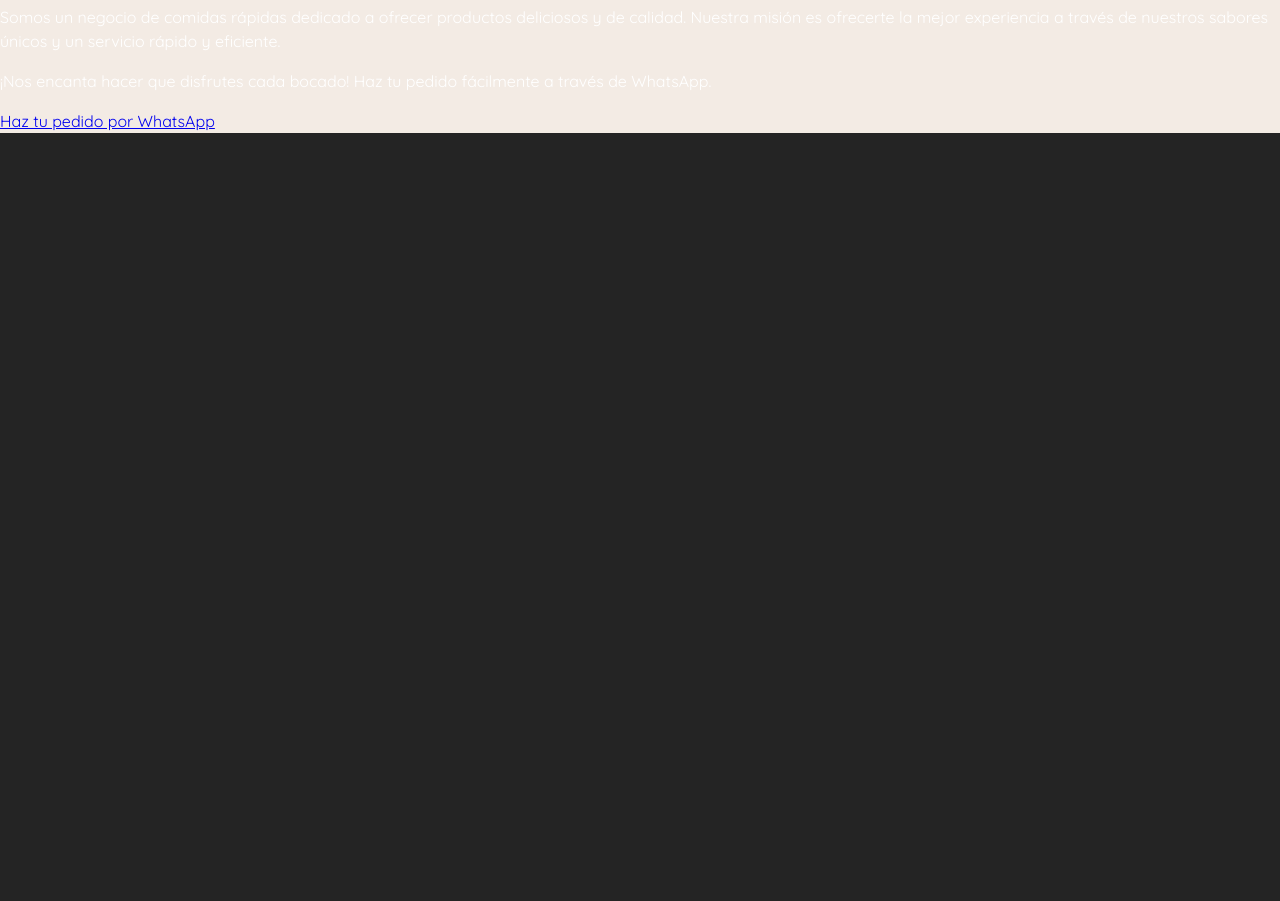
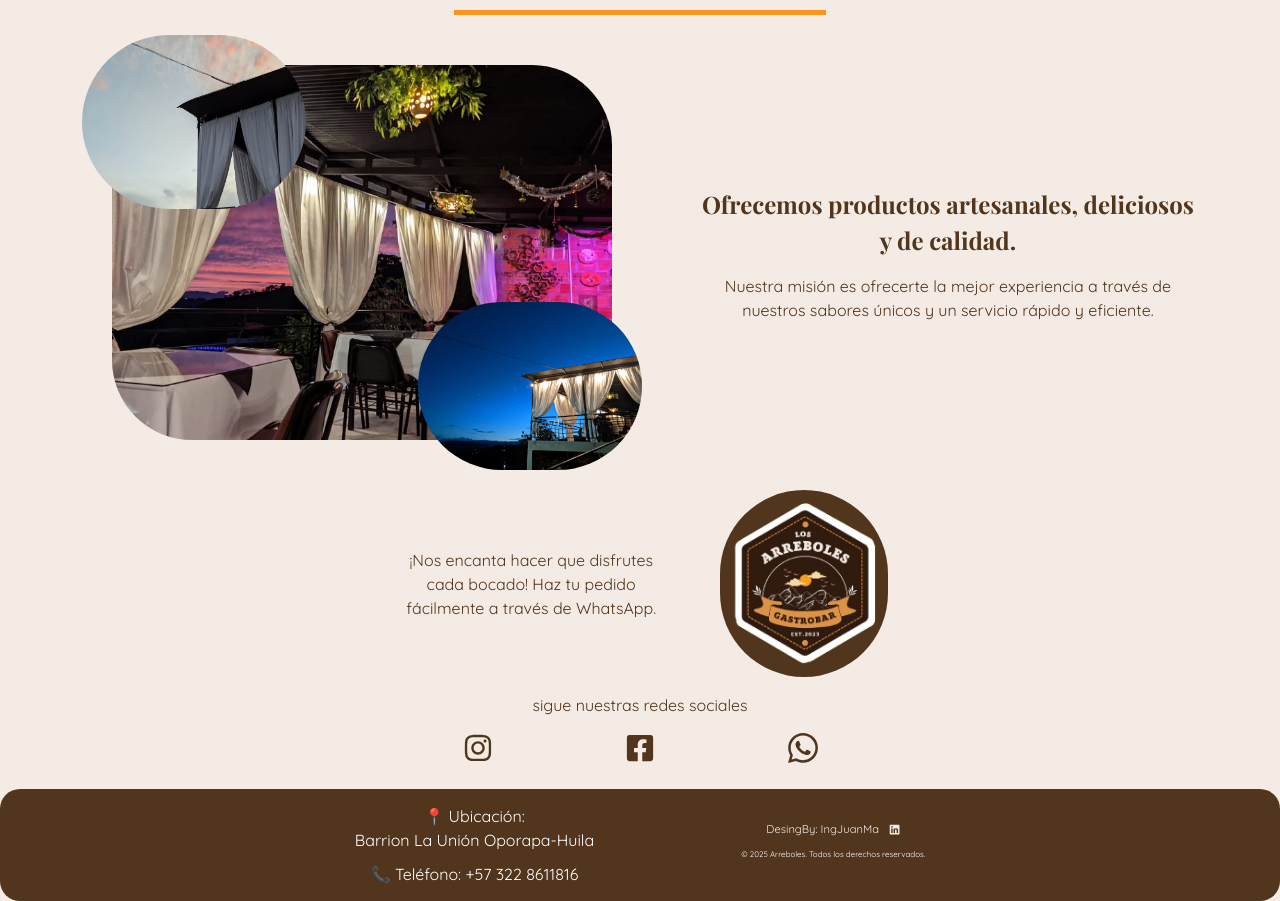
Before and after one commit to IngJuanMa/Arreboles-WebSite, a React (Vite) app: page / in a window 1280 px wide. Shown: the part 1812-2713 px from the top of the page. Before the commit the page ends 1945 px from the top, so only its background shows below. Built offline with nearby package versions, Linux system fonts and the light colour scheme; a web font is replaced by a local one.

Commit message:
proyecto final version dos

```diff
--- a/src/App.jsx
+++ b/src/App.jsx
@@ -48,6 +48,7 @@ function App() {
         </motion.div>}
       </AnimatePresence>
       <Nosotros />
+      <Footer/>
     </>
   );
 }
--- a/src/Components/CardProduct/index.jsx
+++ b/src/Components/CardProduct/index.jsx
@@ -23,7 +23,7 @@ const CardProduct = ({ id, nombre, ingredientes, precio, imagen }) => {
             agregarAlCarrito({ id, nombre, precio: PrecionUnitario, cantidad: Contador, imagen });
             SetContador(1);
             // Mostrar mensaje de agregado
-            setMensajeAgregado(`${nombre} agregado al carrito 🛒`);
+            setMensajeAgregado(`${nombre} agregado al carrito ✅`);
 
             // Ocultar mensaje después de 2 segundos
             setTimeout(() => setMensajeAgregado(""), 2000);
--- a/src/Components/Carrito/Carrito.css
+++ b/src/Components/Carrito/Carrito.css
@@ -78,7 +78,7 @@
     gap: 10px;
     box-sizing: border-box;
     position: absolute;
-    bottom: 18px;
+    bottom: 25px;
     width: 90%;
 }
 .formulario h3{
--- a/src/Components/Footer/Footer.css
+++ b/src/Components/Footer/Footer.css
@@ -1,9 +1,26 @@
 footer{
+    display: flex;
+    flex-direction: column;
+    text-align: center;
     background: var(--color-marron);
     margin: 0%;
     padding: 5px;
+    font-family: var(--font-Monserrat);
+    align-items: center;
+    border-radius: 20px;
+}
+footer p{
+    margin: 10px;
 }
 
 .derecho{
     font-size: 0.5em;
 }
+
+@media (min-width:768px){
+    footer{
+        flex-direction: row;
+        justify-content: center;
+        gap: 10%;
+    }
+}
--- a/src/Components/Footer/index.jsx
+++ b/src/Components/Footer/index.jsx
@@ -1,12 +1,49 @@
 import "./Footer.css"
+import { FaLinkedin } from "react-icons/fa";
+import { motion } from "framer-motion";
+
+
+const lado = (delay) => {
+    return {
+        initial: {
+            x: "-100%",
+            opacity: 0,
+            hidden: "hidden",
+        },
+        animate: {
+            x: 0,
+            opacity: 1,
+            transition: {
+                duration: 0.3,
+                delay: delay,
+            },
+        },
+    };
+};
 
 const Footer = () => {
     return (
         <>
             <footer>
-                <p>📍 Ubicación: Barrion La Unión <br/> Oporapa-Huila</p>
-                <p>📞 Teléfono: +57 322 8611816</p>
-                <p className="derecho">© 2025 Arreboles. Todos los derechos reservados.</p>
+                <motion.div
+                    variants={lado(0.2)}
+                    initial="initial"
+                    whileInView="animate">
+                    <p>📍 Ubicación: <br /> Barrion La Unión  Oporapa-Huila</p>
+                    <p>📞 Teléfono: +57 322 8611816</p>
+                </motion.div>
+
+                <motion.div
+                    variants={lado(0.4)}
+                    initial="initial"
+                    whileInView="animate">
+                    <a
+                        href="https://www.linkedin.com/in/juan-manuel-castro-chavarro-9b0128262/" target="_blank" rel="noopener noreferrer"
+                        style={{ display: "flex", justifyContent: "center", alignItems: "center", gap: "10px", fontSize: "0.7em", textDecoration: "none", color: "var(--color-blanco)" }}>
+                        DesingBy: IngJuanMa < FaLinkedin />
+                    </a>
+                    <p className="derecho">© 2025 Arreboles. Todos los derechos reservados.</p>
+                </motion.div>
             </footer>
 
         </>
--- a/src/pages/Menu/Productos.css
+++ b/src/pages/Menu/Productos.css
@@ -157,6 +157,23 @@
     margin-bottom: 1px;
 }
 
+.mensaje {
+    position: fixed;
+    bottom: 10px;
+    left: 0%;
+    transform: translate(50%, -50%);
+    background-color: rgba(0, 0, 0, 0.8); /* Fondo oscuro semitransparente */
+    color: white;
+    padding: 15px 25px;
+    border-radius: 10px;
+    font-size: 20px;
+    text-align: center;
+    box-shadow: 0 4px 10px rgba(0, 0, 0, 0.3);
+    z-index: 1000; /* Asegura que esté encima de todo */
+    font-weight: bold;
+}
+
+
 @media (min-width:768px) {
     .destacados {
         grid-template-columns: 1fr 1fr 1fr 1fr;
--- a/src/pages/Nosotros/Contacto.jsx
+++ b/src/pages/Nosotros/Contacto.jsx
@@ -1,15 +1,174 @@
+import React from "react";
+import "./Nosotros.css"
+import { FaInstagram } from "react-icons/fa";
+import { FaFacebookSquare } from "react-icons/fa";
+import { ImWhatsapp } from "react-icons/im";
+import { motion } from "framer-motion";
 
 
+const lado = (delay) => {
+  return {
+    initial: {
+      x: "-100%",
+      opacity: 0,
+      hidden: "hidden",
+    },
+    animate: {
+      x: 0,
+      opacity: 1,
+      transition: {
+        duration: 0.3,
+        delay: delay,
+      },
+    },
+  };
+};
+
+const ladoiz = (delay) => {
+  return {
+    initial: {
+      x: "100%",
+      opacity: 0,
+      hidden: "hidden",
+    },
+    animate: {
+      x: 0,
+      opacity: 1,
+      transition: {
+        duration: 0.3,
+        delay: delay,
+      },
+    },
+  };
+};
+
+const Subir = (delay) => {
+  return {
+    initial: {
+      y: "100%",
+      opacity: 0,
+      hidden: "hidden",
+    },
+    animate: {
+      y: 0,
+      opacity: 1,
+      transition: {
+        duration: 0.3,
+        delay: delay,
+      },
+    },
+  };
+};
 
 function Nosotros() {
   return (
-    <section id="nosotros">
+    <section id="nosotros" className="S-nostros">
       <h1>Sobre Nosotros</h1>
-      <p>Somos un negocio de comidas rápidas dedicado a ofrecer productos deliciosos y de calidad. Nuestra misión es ofrecerte la mejor experiencia a través de nuestros sabores únicos y un servicio rápido y eficiente.</p>
-      <p>¡Nos encanta hacer que disfrutes cada bocado! Haz tu pedido fácilmente a través de WhatsApp.</p>
-      <a href="https://wa.me/1234567890" target="_blank" rel="noopener noreferrer">
-        Haz tu pedido por WhatsApp
-      </a>
+      <div className="border"></div>
+
+      <div className="C-uno">
+        <div style={{ display: "flex", alignItems: "center", justifyContent: "center", position: "relative", padding: "30px" }} >
+          <motion.img
+            animate={{ y: [0, -10, 0] }}
+            transition={{ repeat: Infinity, duration: 3, ease: "easeInOut" }}
+            className="img1"
+            src="cortinas.jpeg.jpg"
+            alt="fotolocal" />
+
+          <motion.img
+            variants={lado(0.3)}
+            initial="initial"
+            whileInView="animate"
+            className="img2"
+            src="cielo_azul.jpeg.jpg"
+            alt="fotocieloazul" />
+
+          <motion.img
+            variants={ladoiz(0.3)}
+            initial="initial"
+            whileInView="animate"
+            className="img3"
+            src="cielo_rosa.jpeg.jpg"
+            alt="fotocieloazul" />
+
+        </div>
+        <div>
+          <motion.h1
+            variants={Subir(0.3)}
+            initial="initial"
+            whileInView="animate">
+            Ofrecemos productos artesanales,
+            deliciosos y de calidad.
+          </motion.h1>
+
+          <motion.p
+            variants={Subir(0.5)}
+            initial="initial"
+            whileInView="animate"
+          >Nuestra misión es ofrecerte la mejor experiencia a través de nuestros
+            sabores únicos y un servicio rápido y eficiente.
+          </motion.p>
+        </div>
+      </div>
+
+      <div className="section-logo" style={{ display: "flex", alignItems: "center" }}>
+        <motion.div
+          variants={Subir(0.5)}
+          initial="initial"
+          whileInView="animate"
+          className="logito" style={{ background: "var(--color-marron)", width: "80%", padding: "12px", borderRadius: "140px", display: "flex" }}>
+
+          <motion.img
+            variants={ladoiz(0.5)}
+            initial="initial"
+            whileInView="animate"
+            src="/logodostres.png"
+            alt="logoarreboles"
+            style={{ width: "100%" }} />
+        </motion.div>
+
+        <motion.p
+          variants={Subir(0.3)}
+          initial="initial"
+          whileInView="animate"
+          style={{ padding: "10px", textAlign: "center" }}>
+          ¡Nos encanta hacer que disfrutes cada bocado! Haz tu pedido fácilmente a través de WhatsApp.
+        </motion.p>
+      </div>
+
+      <motion.p
+        variants={Subir(0.3)}
+        initial="initial"
+        whileInView="animate">
+        sigue nuestras redes sociales
+      </motion.p>
+
+      <div style={{ display: "flex", width: "50%", justifyContent: "space-evenly" }}>
+        <motion.a
+          variants={lado(0.3)}
+          initial="initial"
+          whileInView="animate"
+          style={{ color: "var(--color-marron)", textDecoration: "none", cursor: "pointer" }}
+          href="https://www.instagram.com/gastrobar_los_arreboles?igsh=MWloa21mcHQyaW1uOQ==" target="_blank" rel="noopener noreferrer" > <FaInstagram size={30} />
+        </motion.a>
+
+        <motion.a
+          variants={lado(0.5)}
+          initial="initial"
+          whileInView="animate"
+          style={{ color: "var(--color-marron)", textDecoration: "none", cursor: "pointer" }}
+          href="https://www.facebook.com/profile.php?id=100093161947424" target="_blank" rel="noopener noreferrer"> <FaFacebookSquare size={30} />
+        </motion.a>
+
+        <motion.a
+          variants={lado(0.7)}
+          initial="initial"
+          whileInView="animate"
+          style={{ color: "var(--color-marron)", textDecoration: "none", cursor: "pointer" }}
+          href="https://wa.me/573228611816" target="_blank" rel="noopener noreferrer"> <ImWhatsapp size={30} />
+        </motion.a>
+      </div>
+
     </section>
   );
 }
--- /dev/null
+++ b/src/pages/Nosotros/Nosotros.css
@@ -0,0 +1,87 @@
+.S-nostros {
+    display: flex;
+    flex-direction: column;
+    justify-content: center;
+    align-items: center;
+    font-family: var(--font-Monserrat);
+    color: var(--color-marron);
+    padding: 20px;
+}
+
+.C-uno {
+    position: relative;
+    display: flex;
+    flex-direction: column;
+    gap: 5%;
+    align-items: center;
+    justify-content: center;
+    width: 100%;
+    text-align: center;
+    margin-top: 20px;
+}
+
+.img1 {
+    width: 100%;
+    border-radius: 80px;
+}
+
+.img2 {
+    width: 40%;
+    position: absolute;
+    left: 60%;
+    bottom: 0%;
+    border-radius: 180px;
+}
+
+.img3 {
+    width: 40%;
+    height: 40%;
+    position: absolute;
+    left: 0%;
+    top: 0%;
+    border-radius: 180px;
+}
+
+.S-nostros h1 {
+    margin-bottom: 0;
+}
+
+.border {
+    background-color: var(--color-naranja);
+    height: 5px;
+    width: 30%;
+    margin-top: 5px;
+}
+
+.parent {
+    display: grid;
+    grid-template-columns: repeat(5, 1fr);
+    grid-template-rows: repeat(5, 1fr);
+    gap: 8px;
+    border: 1px solid pink;
+}
+
+.div2 {
+    width: 10px;
+}
+
+
+@media (min-width:768px) {
+    .C-uno {
+        flex-direction: row;
+        width: 90%;
+    }
+
+    .C-uno div {
+        width: 60%;
+    }
+
+    .section-logo {
+        margin-top: 20px;
+        flex-direction: row-reverse;
+        width: 40%;
+        gap: 10%;
+
+    }
+
+}
```
Also changed, not shown: src/Components/Context/CarritoContext.jsx (+16 -2 lines), src/pages/Home/Home.jsx (+9 -3 lines), src/pages/Menu/Menu.jsx (+57 -19 lines), public/logodostres.png (added).
